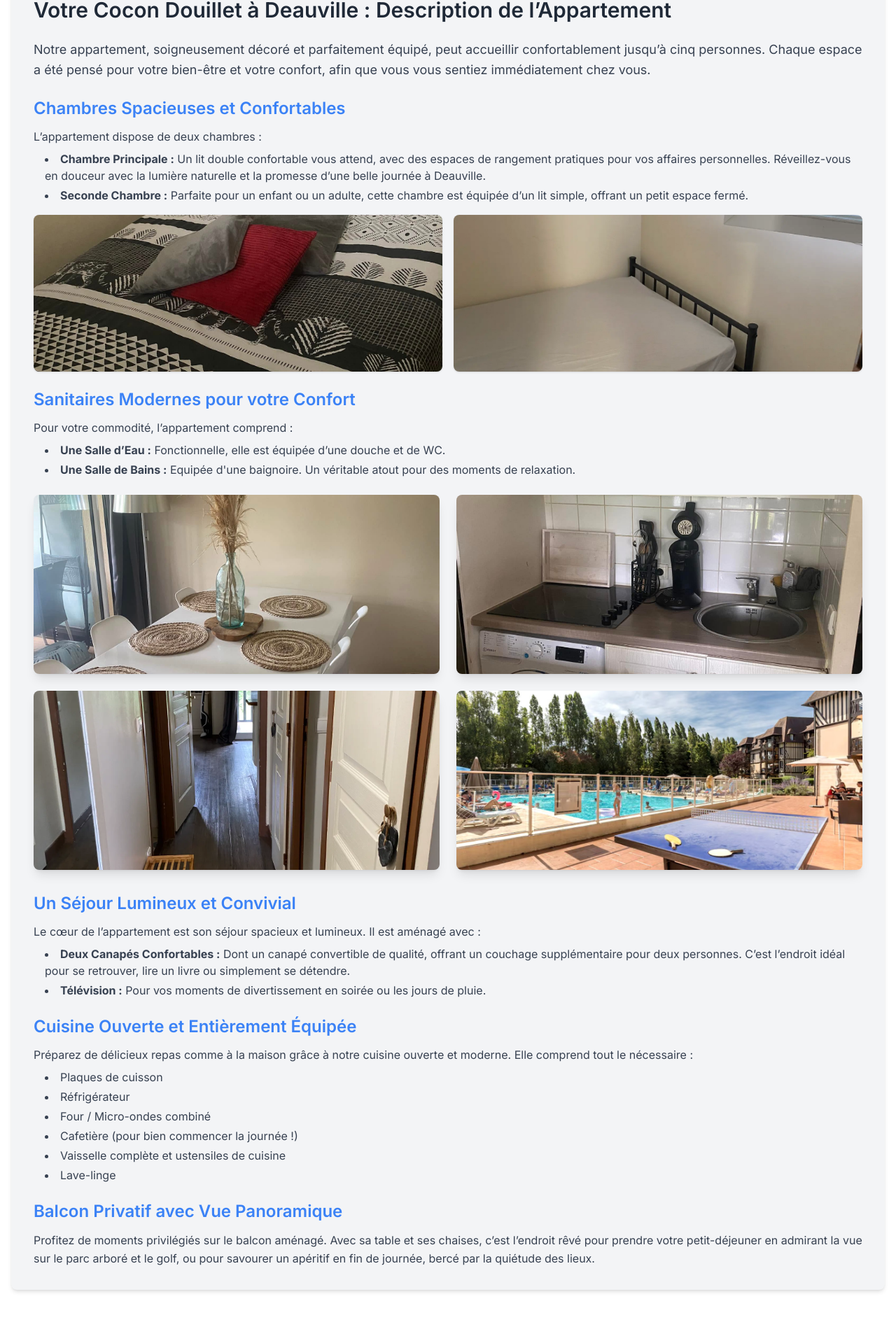
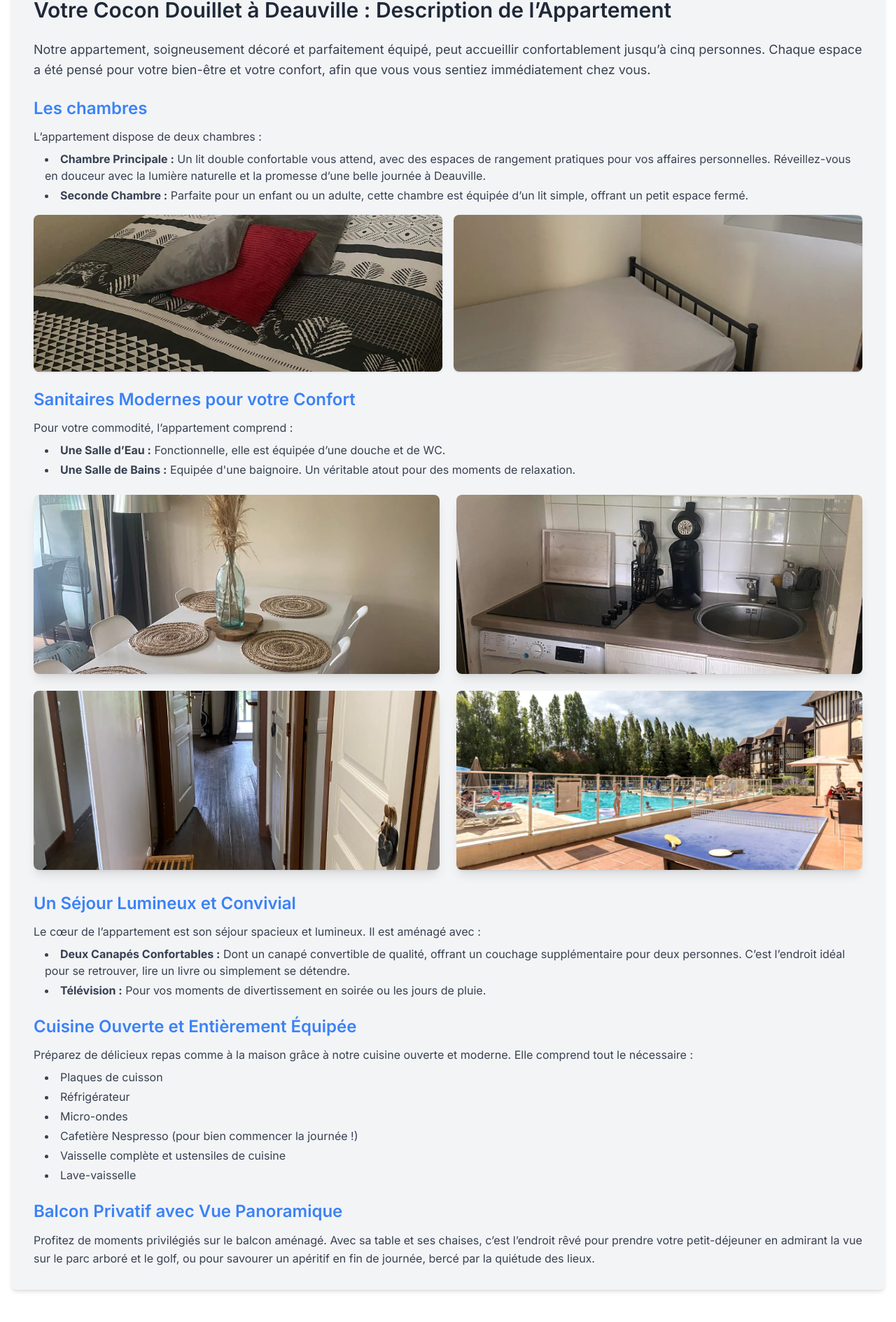
Before and after one commit to chankbirdie/birdie-deauville, a Next.js app in the folder home/ubuntu/location-deauville-le-birdie/: page / in a window 1280 px wide. Shown: the part 685-2574 px from the top of the page at 70% size. Built offline with nearby package versions, Linux system fonts and the light colour scheme.

Commit message:
page.tsx

```diff
--- a/home/ubuntu/location-deauville-le-birdie/src/app/page.tsx
+++ b/home/ubuntu/location-deauville-le-birdie/src/app/page.tsx
@@ -36,7 +36,7 @@ export default function HomePage() {
         </p>
 
         <div className="mb-6">
-          <h3 className="text-2xl font-semibold text-blue-500 mb-3">Chambres Spacieuses et Confortables</h3>
+          <h3 className="text-2xl font-semibold text-blue-500 mb-3">Les chambres</h3>
           <p className="text-gray-700 mb-2">L’appartement dispose de deux chambres :</p>
           <ul className="list-disc list-inside text-gray-700 space-y-1 pl-4">
             <li><strong>Chambre Principale :</strong> Un lit double confortable vous attend, avec des espaces de rangement pratiques pour vos affaires personnelles. Réveillez-vous en douceur avec la lumière naturelle et la promesse d’une belle journée à Deauville.</li>
@@ -91,10 +91,10 @@ export default function HomePage() {
           <ul className="list-disc list-inside text-gray-700 space-y-1 pl-4">
             <li>Plaques de cuisson</li>
             <li>Réfrigérateur</li>
-            <li>Four / Micro-ondes combiné</li>
-            <li>Cafetière (pour bien commencer la journée !)</li>
+            <li>Micro-ondes</li>
+            <li>Cafetière Nespresso (pour bien commencer la journée !)</li>
             <li>Vaisselle complète et ustensiles de cuisine</li>
-            <li>Lave-linge</li>
+            <li>Lave-vaisselle</li>
           </ul>
         </div>
 
@@ -148,8 +148,8 @@ export default function HomePage() {
         </p>
         <div className="bg-white text-gray-800 p-6 rounded-lg shadow-md max-w-md mx-auto">
           <h3 className="text-2xl font-semibold mb-4">Contactez-nous</h3>
-          <p className="text-lg mb-2">Pour toute demande de réservation ou d'information, veuillez nous envoyer un email à :</p>
-          <a href="mailto:birdie.deauville@gmail.com" className="text-xl font-bold text-blue-600 hover:underline">contact@example.com</a>
+          <p className="text-lg mb-2">Pour toute demande de réservation ou d'information, veuillez nous envoyer un email à:</p>
+          <a href="mailto:birdie.deauville@gmail.com" className="text-xl font-bold text-blue-600 hover:underline">birdie.deauville@gmail.com</a>
           <p className="text-sm mt-4 text-gray-600">Nous vous répondrons dans les plus brefs délais.</p>
         </div>
         <p className="mt-8 text-sm">Numéro d’enregistrement : 14220001706EC</p>
```
